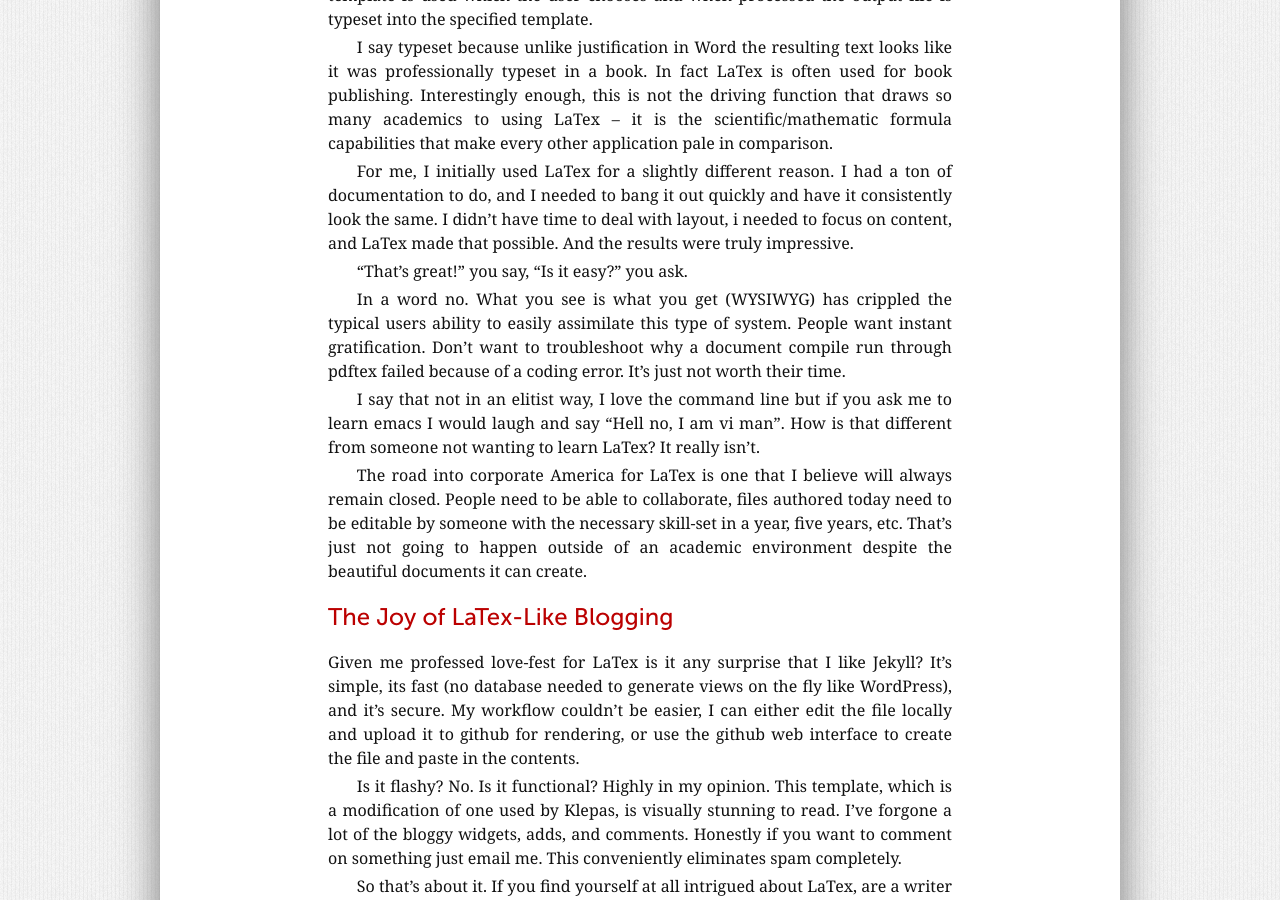
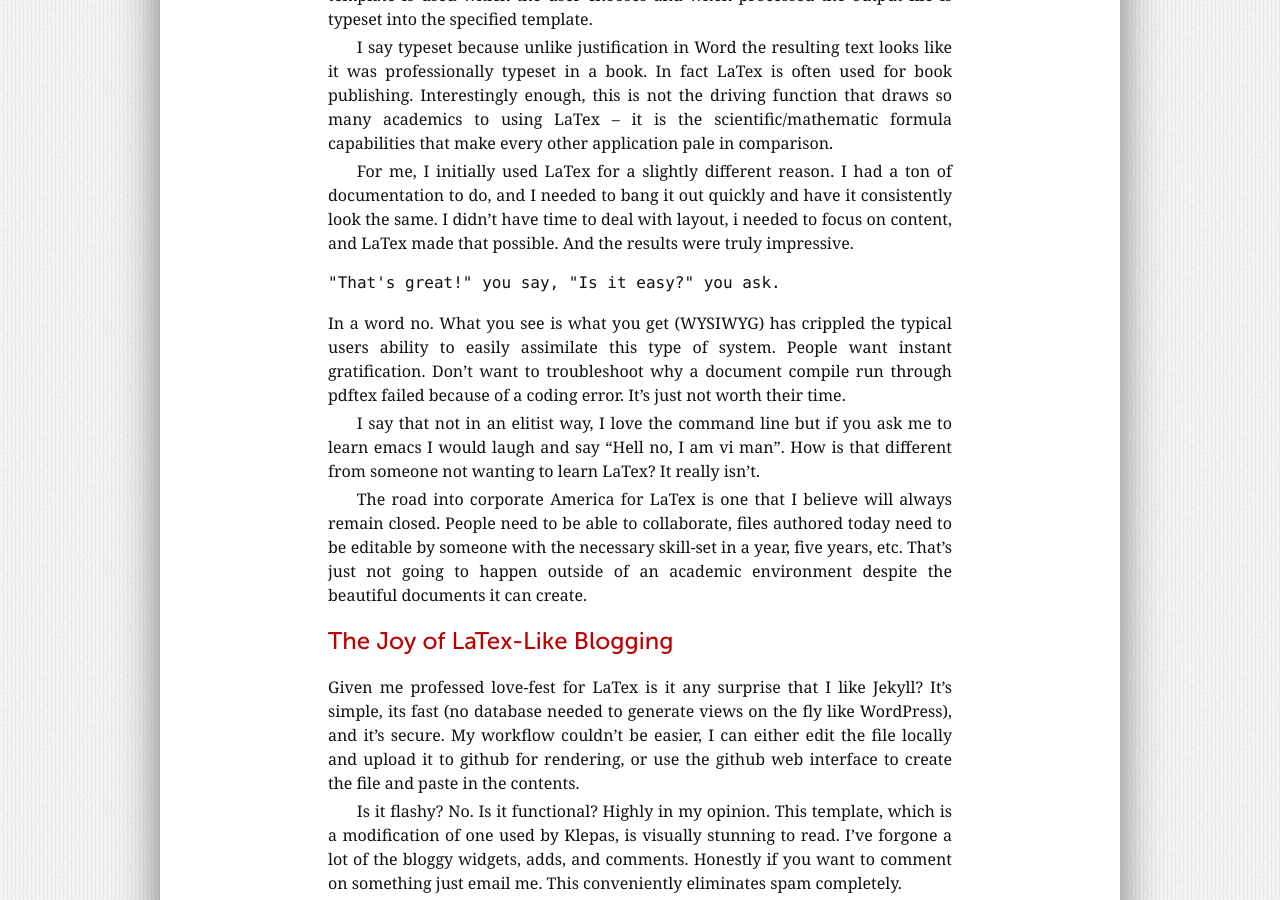
Before and after one commit to stvlange/stvlange.github.com, a Jekyll site: the page built from _posts/2013-04-01-Less-is-More.markdown, in a window 1280 px wide and 900 px high, scrolled down 1150 px. Built offline with Jekyll 4.4.1, drawn with Linux system fonts in a browser that asks for light colours.

Commit message:
Update 2013-04-01-Less-is-More.markdown

```diff
--- a/_posts/2013-04-01-Less-is-More.markdown
+++ b/_posts/2013-04-01-Less-is-More.markdown
@@ -18,9 +18,7 @@ I say typeset because unlike justification in Word the resulting text looks like
 
 For me, I initially used LaTex for a slightly different reason.  I had a ton of documentation to do, and I needed to bang it out quickly and have it consistently look the same.  I didn't have time to deal with layout, i needed to focus on content, and LaTex made that possible.  And the results were truly impressive.
 
-  <cite>
-  "That's great!" you say, "Is it easy?" you ask.
-  </cite>
+    "That's great!" you say, "Is it easy?" you ask.
 
 In a word no.  What you see is what you get (WYSIWYG) has crippled the typical users ability to easily assimilate this type of system.  People want instant gratification.  Don't want to troubleshoot why a document compile run through pdftex failed because of a coding error.  It's just not worth their time.
 
```
